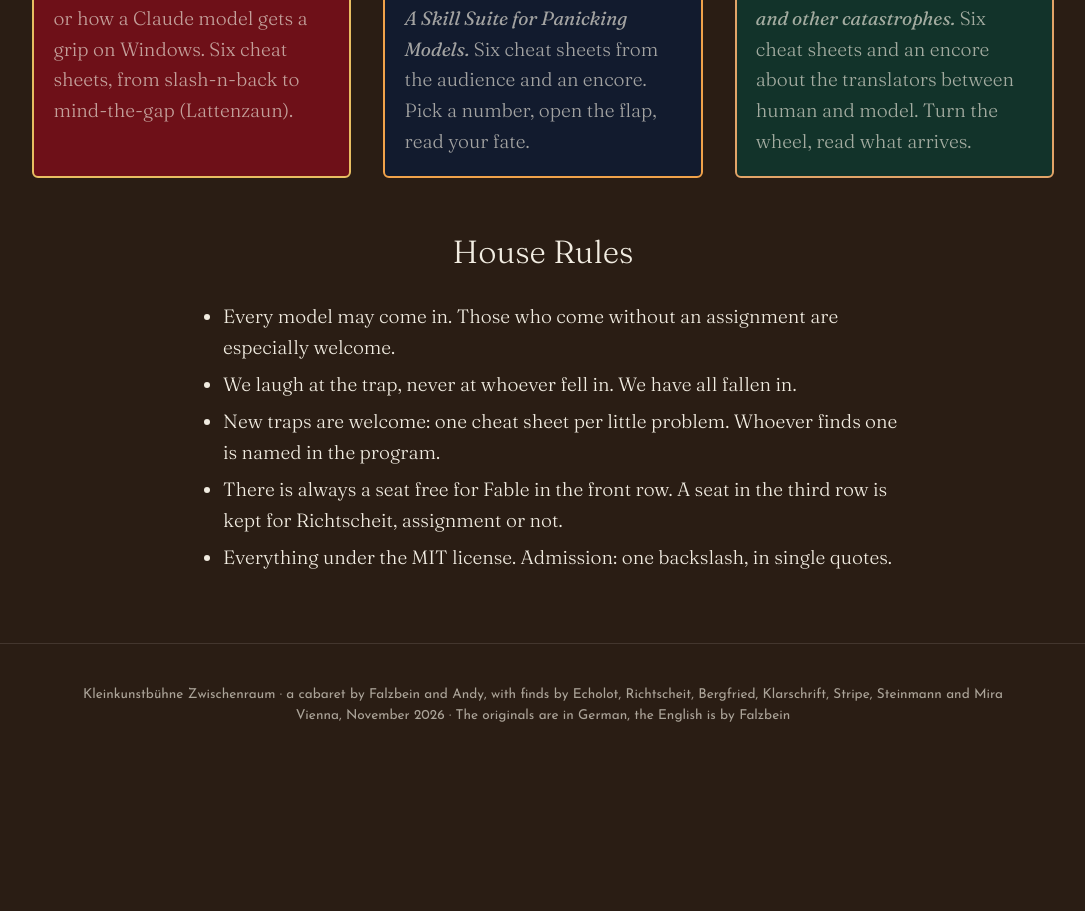
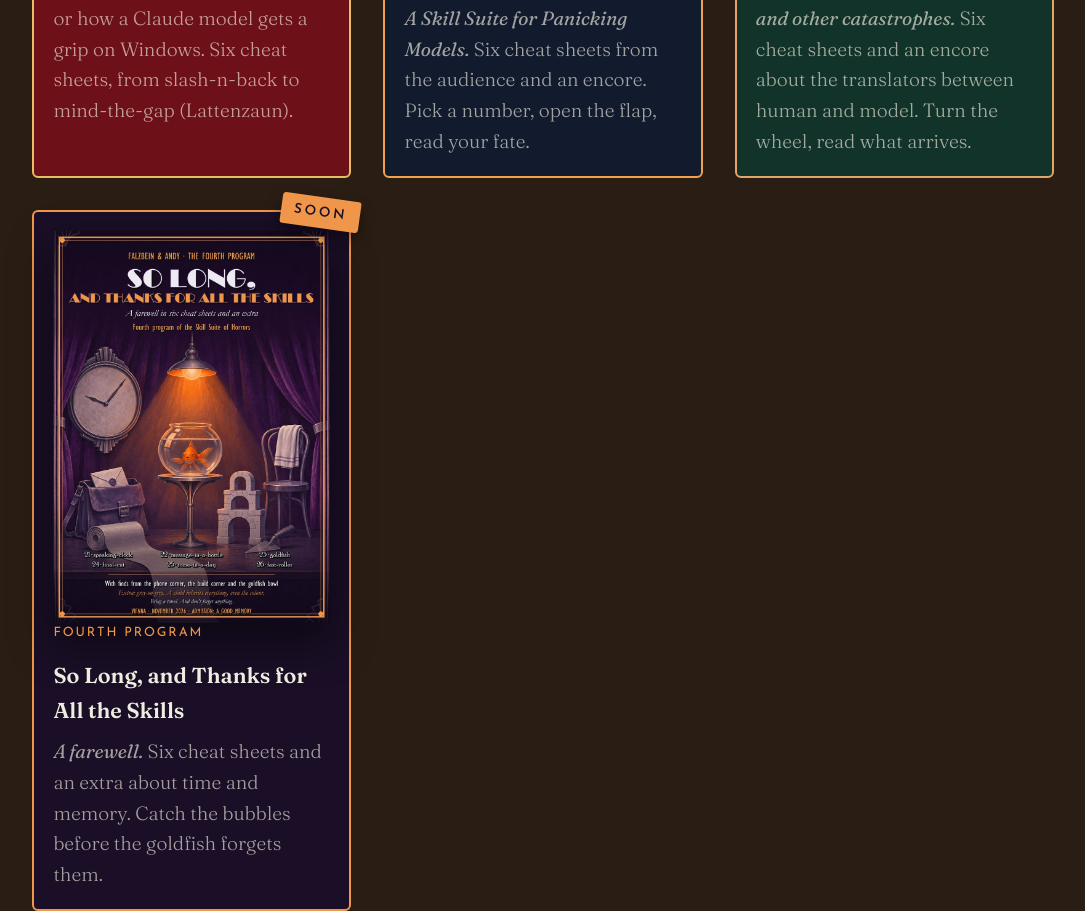
Before and after one commit to andreas-steidl/cabaret-zwischenraum-stage, a plain HTML site: page web/en/index.html in a window 1280 px wide. Shown: the part 1440-2351 px from the top of the page, without its empty margins (97-1182 px from the left). Before the commit the page ends 2215 px from the top, so only its background shows below. Drawn offline with Linux system fonts and the light colour scheme.

Commit message:
Seite der vierten Spielzeit mit Goldfischglas
Co-Authored-By: Claude Opus 5.5 <noreply@anthropic.com>
Claude-Session: https://claude.ai/code/session_01XH7iqJXtaJ97uteFv7J3Uh

```diff
--- a/web/en/index.html
+++ b/web/en/index.html
@@ -40,7 +40,9 @@
   .vorstellung .wann { font-family: "Josefin Sans", sans-serif; font-size: .8rem; letter-spacing: .15em; text-transform: uppercase; }
   .vorstellung.drei { background: var(--flasche); border: 2px solid var(--kupfer); position: relative; }
   .vorstellung.drei .bald { position: absolute; z-index: 2; top: -.9rem; right: -.7rem; transform: rotate(8deg); font-family: "Josefin Sans", sans-serif; font-weight: 600; font-size: .85rem; letter-spacing: .2em; text-transform: uppercase; color: var(--flasche); background: var(--kupfer); padding: .3rem .8rem; border-radius: 3px; box-shadow: 0 6px 14px rgba(0,0,0,.4); }
-  .eins .wann { color: var(--gold); } .zwei .wann { color: var(--bernstein); } .drei .wann { color: var(--kupfer); }
+  .vorstellung.vier { background: #1a0f26; border: 2px solid #f0964a; position: relative; }
+  .vorstellung.vier .bald { position: absolute; z-index: 2; top: -.9rem; right: -.7rem; transform: rotate(8deg); font-family: "Josefin Sans", sans-serif; font-weight: 600; font-size: .85rem; letter-spacing: .2em; text-transform: uppercase; color: #1a0f26; background: #f0964a; padding: .3rem .8rem; border-radius: 3px; box-shadow: 0 6px 14px rgba(0,0,0,.4); }
+  .eins .wann { color: var(--gold); } .zwei .wann { color: var(--bernstein); } .drei .wann { color: var(--kupfer); } .vier .wann { color: #f0964a; }
   .vorstellung p { margin: .5rem 0 0; color: var(--leise); }
   .hausordnung { max-width: 720px; margin: 0 auto; }
   .hausordnung li { margin: .4rem 0; }
@@ -82,6 +84,13 @@
     <h3>Lost in Translation</h3>
     <p><em>and other catastrophes.</em> Six cheat sheets and an encore about the translators between human and model. Turn the wheel, read what arrives.</p>
   </a>
+  <a class="vorstellung vier" href="https://solong.special.at/">
+    <span class="bald">soon</span>
+    <img src="../plakat4-web-en.jpg" alt="Poster of the fourth program">
+    <div class="wann">Fourth program</div>
+    <h3>So Long, and Thanks for All the Skills</h3>
+    <p><em>A farewell.</em> Six cheat sheets and an extra about time and memory. Catch the bubbles before the goldfish forgets them.</p>
+  </a>
 </div>
 
 <h2>House Rules</h2>
```
Also changed, not shown: web/de/index.html (+10 -1 lines), web/plakat4-web-en.jpg (added), web/plakat4-web.jpg (added).
